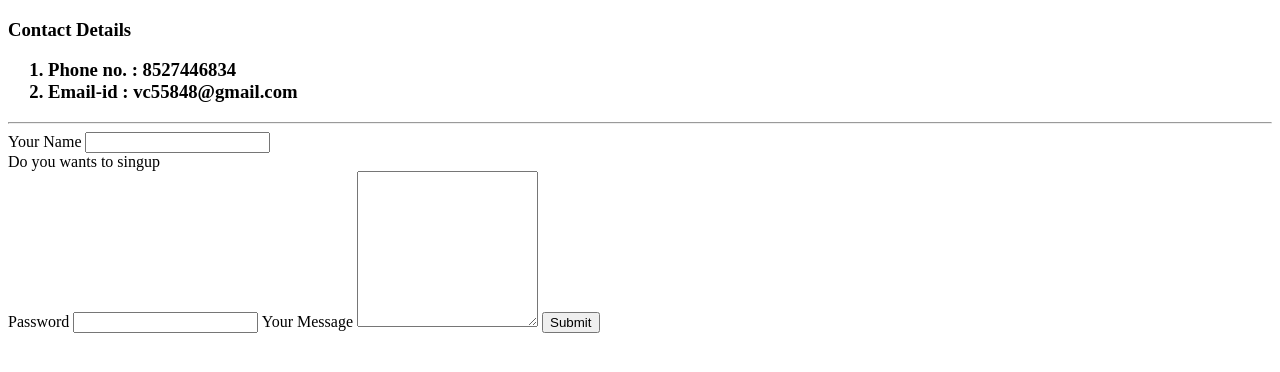
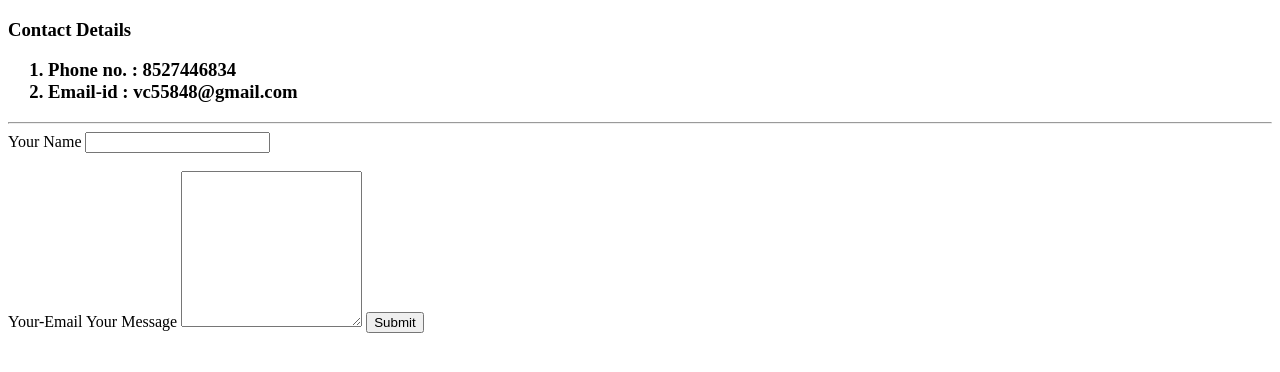
Before and after one commit to vc55848/ITs, a plain HTML site: page CONTACT.HTML in a window 1280 px wide. Drawn offline with Linux system fonts and the light colour scheme.

Commit message:
updated form attributes

```diff
--- a/CONTACT.HTML
+++ b/CONTACT.HTML
@@ -18,9 +18,8 @@
         <form action="mailto:vc55848@gmaii.com" method="post" enctype="text/plain">
             <label>Your Name </label>
             <input type="text"><br>
-            <label> Do you wants to singup</label><br>
-            <label>Password</label>
-            <input type="password">
+            <br>
+            <label>Your-Email</label>
             <label>Your Message</label>
             <textarea rows="10" col="10"></textarea>
             <input type="submit">
```
